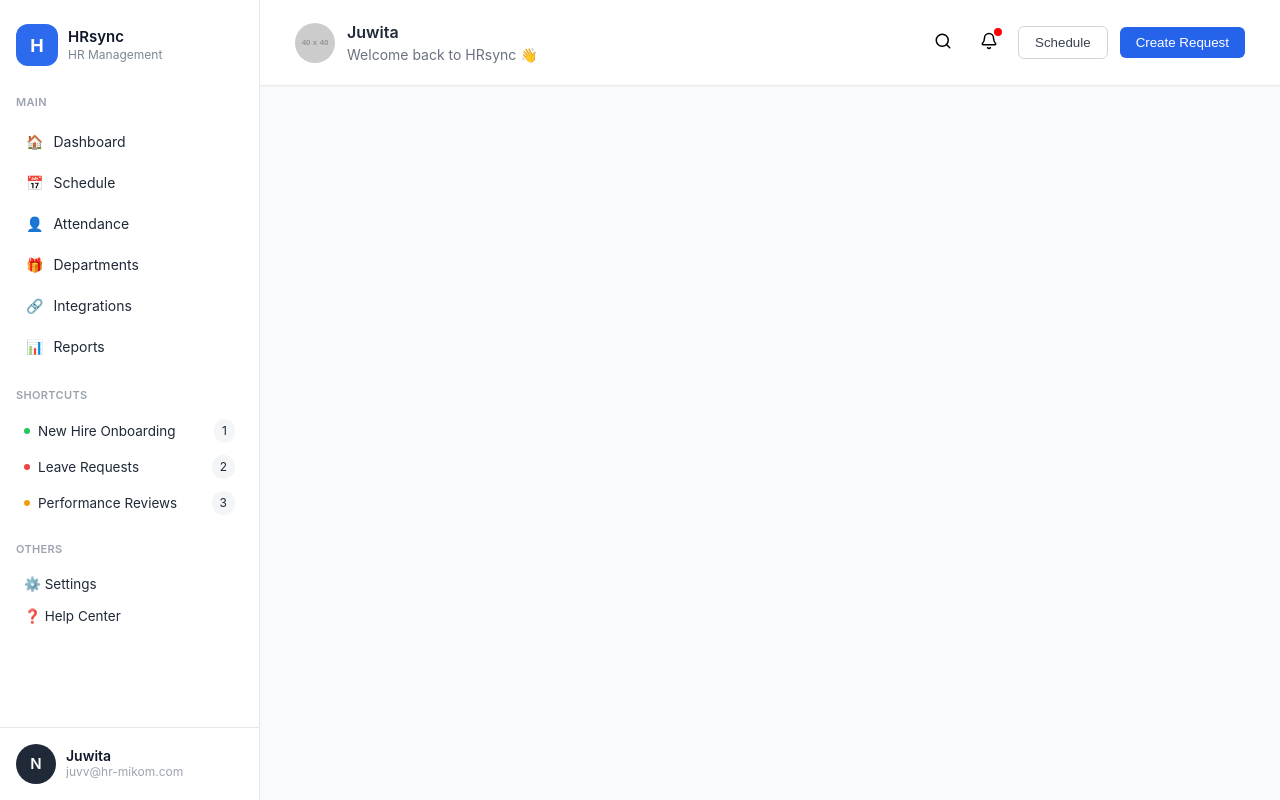
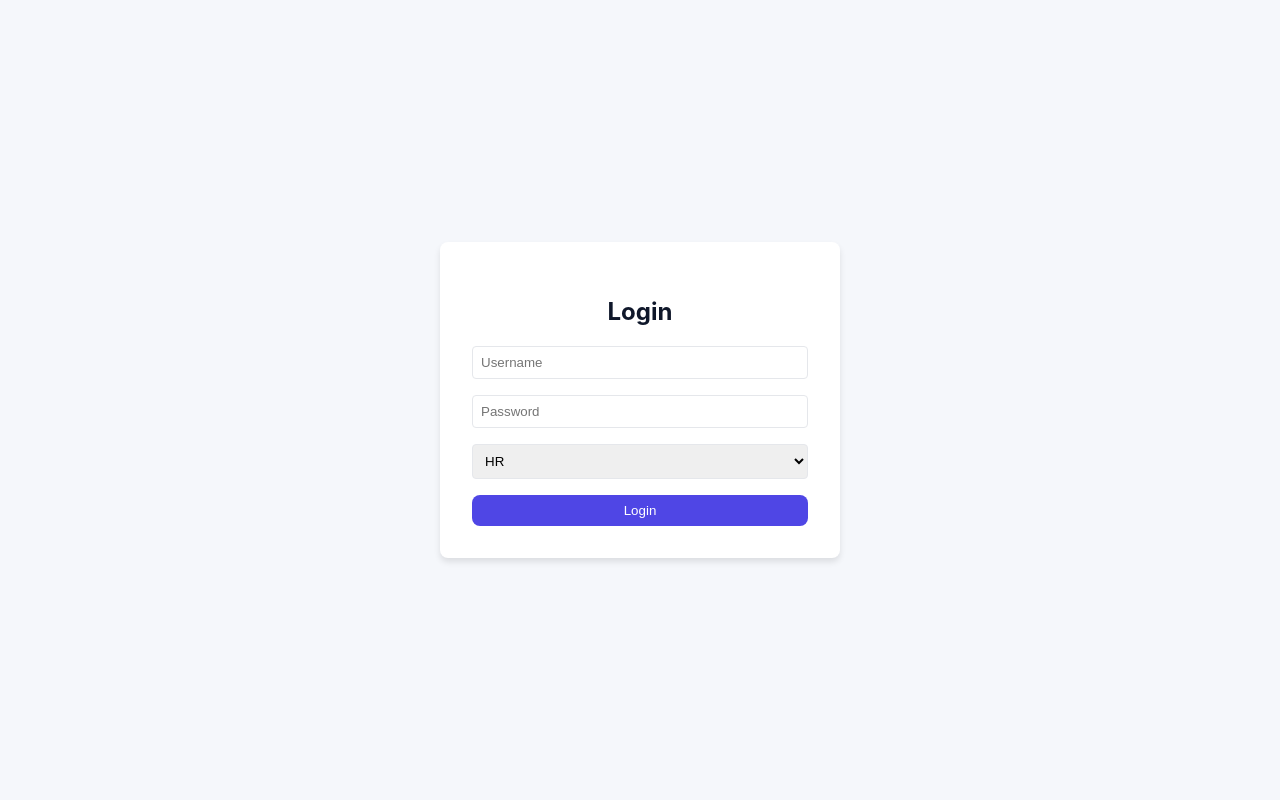
Before and after one commit to Jayanithi-R/hrwebsite, a React (Create React App) app: page /login in a window 1280 px wide. Built offline with nearby package versions, Linux system fonts and the light colour scheme.

Commit message:
favorites

```diff
--- a/src/App.js
+++ b/src/App.js
@@ -1,20 +1,36 @@
 import './App.css';
 import { Box } from '@mui/material';
-import { BrowserRouter as Router, Routes, Route } from 'react-router-dom';
-
+import { BrowserRouter as Router, Routes, Route, Navigate } from 'react-router-dom';
+import { useState } from 'react';
 // Components
+import Login from './components/loginpage';
 import Header from './components/header';
 import Sidebar from './components/sidebar';
 import Dashboard from './components/desktop';
 import Schedule from './components/schedule';
 import Attendance from './components/attendance';
-// import Departments from './components/departments';
-// import Integrations from './components/integrations';
-// import Reports from './components/reports';
+import ProtectedRoute from './components/ProtectedRoute';
+
+
+import { FavoritesProvider } from './components/favorites';
+
+
 
 function App() {
+  const [isLoggedIn, setIsLoggedIn] = useState(false);
+
   return (
     <Router>
+      <Routes>
+        {/* Login route */}
+        <Route path="/login" element={<Login setIsLoggedIn={setIsLoggedIn} />} />
+
+        {/* Protected dashboard layout */}
+        <Route
+          path="/*"
+          element={
+            <ProtectedRoute isLoggedIn={isLoggedIn}>
+              <FavoritesProvider>
               <Box sx={{ display: 'flex', minHeight: '100vh', backgroundColor: '#f9fafb' }}>
                 <Sidebar />
                 <Box sx={{ flexGrow: 1, marginLeft: '260px', display: 'flex', flexDirection: 'column' }}>
@@ -24,13 +40,17 @@ function App() {
                       <Route path="/" element={<Dashboard />} />
                       <Route path="/schedule" element={<Schedule />} />
                       <Route path="/attendance" element={<Attendance />} />
-              {/* <Route path="/departments" element={<Departments />} />
-              <Route path="/integrations" element={<Integrations />} />
-              <Route path="/reports" element={<Reports />} /> */}
+                      {/* Add more routes here */}
+                      <Route path="*" element={<Navigate to="/" />} />
                     </Routes>
                   </Box>
                 </Box>
               </Box>
+              </FavoritesProvider>
+            </ProtectedRoute>
+          }
+        />
+      </Routes>
     </Router>
   );
 }
--- /dev/null
+++ b/src/components/ProtectedRoute.jsx
@@ -0,0 +1,8 @@
+import { Navigate } from "react-router-dom";
+
+function ProtectedRoute({ isLoggedIn, children }) {
+  if (!isLoggedIn) return <Navigate to="/login" />;
+  return children;
+}
+
+export default ProtectedRoute;
--- /dev/null
+++ b/src/components/favorites.jsx
@@ -0,0 +1,41 @@
+import React, { createContext, useContext, useState, useEffect } from "react";
+
+const FavoritesContext = createContext();
+
+export const FavoritesProvider = ({ children }) => {
+  const [favorites, setFavorites] = useState(() => {
+    const saved = localStorage.getItem("favorites");
+    return saved ? JSON.parse(saved) : [
+      { label: "New Hire Onboarding", path: "/onboarding", color: "#22c55e", badge: 1 },
+      { label: "Leave Requests", path: "/leaves", color: "#ef4444", badge: 2 },
+      { label: "Performance Reviews", path: "/reviews", color: "#f59e0b", badge: 3 },
+    ];
+  });
+
+  // Persist to localStorage
+  useEffect(() => {
+    localStorage.setItem("favorites", JSON.stringify(favorites));
+  }, [favorites]);
+
+  const addFavorite = (label, path) => {
+    if (!label || !path) return;
+    const colors = ["#3b82f6", "#8b5cf6", "#f97316", "#22c55e", "#ef4444", "#f59e0b"];
+    const color = colors[Math.floor(Math.random() * colors.length)];
+    setFavorites((prev) => [
+      ...prev,
+      { label, path, color, badge: Math.floor(Math.random() * 5) + 1 },
+    ]);
+  };
+
+  const removeFavorite = (label) => {
+    setFavorites((prev) => prev.filter((f) => f.label !== label));
+  };
+
+  return (
+    <FavoritesContext.Provider value={{ favorites, addFavorite, removeFavorite }}>
+      {children}
+    </FavoritesContext.Provider>
+  );
+};
+
+export const useFavorites = () => useContext(FavoritesContext);
--- /dev/null
+++ b/src/components/loginpage.jsx
@@ -0,0 +1,82 @@
+// src/components/loginpage.jsx
+import { useState } from "react";
+import { useNavigate } from "react-router-dom";
+
+function Login({ setIsLoggedIn }) {
+  const [username, setUsername] = useState("");
+  const [password, setPassword] = useState("");
+  const [role, setRole] = useState("HR");
+  const [error, setError] = useState("");
+  const navigate = useNavigate();
+
+  const handleLogin = (e) => {
+    e.preventDefault();
+
+    const validCredentials = {
+      HR: { username: "hr_user", password: "hr_pass" },
+      Admin: { username: "admin_user", password: "admin_pass" },
+    };
+
+    const current = validCredentials[role];
+    if (current && username === current.username && password === current.password) {
+      setError("");
+      setIsLoggedIn(true); // update state in App.js
+      navigate(role === "HR" ? "/attendance" : "/desktop");
+    } else {
+      setError("Invalid username or password");
+    }
+  };
+
+  return (
+    <div style={{ minHeight: "100vh", display: "flex", justifyContent: "center", alignItems: "center" }}>
+      <div className="login-container" style={{
+        background: "#fff", padding: "2rem", borderRadius: "0.5rem",
+        boxShadow: "0 4px 6px rgba(0,0,0,0.1)", width: "400px"
+      }}>
+        <h2 style={{ textAlign: "center", marginBottom: "1rem" }}>Login</h2>
+        {error && <div style={{ color: "#dc2626", textAlign: "center", marginBottom: "1rem" }}>{error}</div>}
+        <form onSubmit={handleLogin} style={{ display: "flex", flexDirection: "column", gap: "1rem" }}>
+          <input
+            type="text"
+            value={username}
+            onChange={(e) => setUsername(e.target.value)}
+            placeholder="Username"
+            style={{ padding: "0.5rem", borderRadius: "0.25rem", border: "1px solid #e5e7eb" }}
+            required
+          />
+          <input
+            type="password"
+            value={password}
+            onChange={(e) => setPassword(e.target.value)}
+            placeholder="Password"
+            style={{ padding: "0.5rem", borderRadius: "0.25rem", border: "1px solid #e5e7eb" }}
+            required
+          />
+          <select
+            value={role}
+            onChange={(e) => setRole(e.target.value)}
+            style={{ padding: "0.5rem", borderRadius: "0.25rem", border: "1px solid #e5e7eb" }}
+          >
+            <option value="HR">HR</option>
+            <option value="Admin">Admin</option>
+          </select>
+          <button
+            type="submit"
+            style={{
+              background: "#4f46e5",
+              color: "#fff",
+              padding: "0.5rem 1rem",
+              borderRadius: "0.5rem",
+              cursor: "pointer",
+              border: "none"
+            }}
+          >
+            Login
+          </button>
+        </form>
+      </div>
+    </div>
+  );
+}
+
+export default Login;
--- a/src/components/sidebar.jsx
+++ b/src/components/sidebar.jsx
@@ -1,46 +1,76 @@
-import React from "react";
-import { NavLink } from "react-router-dom";
+import React, { useState } from "react";
+import { NavLink, useNavigate } from "react-router-dom";
 
-const Sidebar = () => {
+export default function Sidebar() {
+  const navigate = useNavigate();
+
+  // Favorites list
+  const [favorites, setFavorites] = useState([
+    { label: "New Hire Onboarding", path: "/onboarding", color: "#22c55e", badge: 1 },
+    { label: "Leave Requests", path: "/leaves", color: "#ef4444", badge: 2 },
+    { label: "Performance Reviews", path: "/reviews", color: "#f59e0b", badge: 3 },
+  ]);
+
+  // Add new favorite
+  const addFavorite = () => {
+    const label = prompt("Enter favorite name:");
+    const path = prompt("Enter path (e.g., /schedule):");
+    if (!label || !path) return;
+
+    const colors = ["#3b82f6", "#8b5cf6", "#f97316", "#22c55e", "#ef4444", "#f59e0b"];
+    const color = colors[Math.floor(Math.random() * colors.length)];
+
+    setFavorites([...favorites, { label, path, color, badge: Math.floor(Math.random() * 5) + 1 }]);
+  };
+
+  // Quick Add options
+  const quickAdd = (type) => {
+    if (type === "task") {
+      const title = prompt("Enter Task Title:");
+      if (!title) return alert("Task title required!");
+      // Navigate to schedule with task details (simulate passing)
+      navigate(`/schedule?addTask=${encodeURIComponent(title)}`);
+    } else if (type === "event") {
+      const eventTitle = prompt("Enter Event Title:");
+      if (!eventTitle) return alert("Event title required!");
+      navigate(`/schedule?addEvent=${encodeURIComponent(eventTitle)}`);
+    }
+  };
+
   const styles = {
     container: {
-      width: "260px",
+      width: 260,
       height: "100vh",
-      backgroundColor: "#fff",
+      background: "#fff",
       borderRight: "1px solid #e5e7eb",
       display: "flex",
       flexDirection: "column",
       justifyContent: "space-between",
-      fontFamily: "Inter, sans-serif",
       position: "fixed",
       left: 0,
       top: 0,
       zIndex: 100,
+      fontFamily: "Inter, sans-serif",
     },
-    top: { padding: "24px 16px" },
-    logoRow: {
-      display: "flex",
-      alignItems: "center",
-      gap: "10px",
-      marginBottom: "28px",
-    },
+    top: { padding: "24px 16px", overflowY: "auto" },
+    logoRow: { display: "flex", alignItems: "center", gap: 10, marginBottom: 28 },
     logoBox: {
-      width: "42px",
-      height: "42px",
-      borderRadius: "12px",
+      width: 42,
+      height: 42,
+      borderRadius: 12,
       background: "#2C6BED",
       display: "flex",
       alignItems: "center",
       justifyContent: "center",
       color: "#fff",
       fontWeight: "bold",
-      fontSize: "18px",
+      fontSize: 18,
     },
     brand: { lineHeight: 1.3 },
-    brandName: { fontWeight: 600, fontSize: "15px" },
-    brandSub: { fontSize: "12px", color: "#7b8794" },
+    brandName: { fontWeight: 600, fontSize: 15 },
+    brandSub: { fontSize: 12, color: "#7b8794" },
     sectionTitle: {
-      fontSize: "11px",
+      fontSize: 11,
       fontWeight: 600,
       color: "#9ca3af",
       margin: "20px 0 10px",
@@ -49,29 +79,29 @@ const Sidebar = () => {
     navItem: (active = false) => ({
       display: "flex",
       alignItems: "center",
-      gap: "10px",
+      gap: 10,
       padding: "10px 10px",
-      borderRadius: "8px",
-      fontSize: "14px",
+      borderRadius: 8,
+      fontSize: 14,
       color: active ? "#fff" : "#1f2937",
       backgroundColor: active ? "#2C6BED" : "transparent",
-      cursor: "pointer",
+      textDecoration: "none",
       transition: "0.2s",
-      textDecoration: "none",
     }),
     shortcutItem: {
       display: "flex",
       alignItems: "center",
-      gap: "8px",
+      gap: 8,
       padding: "6px 8px",
-      borderRadius: "6px",
+      borderRadius: 6,
       cursor: "pointer",
-      fontSize: "13.5px",
+      fontSize: 13.5,
       color: "#1f2937",
+      textDecoration: "none",
     },
     shortcutDot: (color) => ({
-      width: "6px",
-      height: "6px",
+      width: 6,
+      height: 6,
       borderRadius: "50%",
       backgroundColor: color,
     }),
@@ -80,20 +110,50 @@ const Sidebar = () => {
       backgroundColor: "#f4f5f7",
       borderRadius: "999px",
       padding: "3px 8px",
-      fontSize: "12px",
+      fontSize: 12,
+    },
+    addButton: {
+      width: "100%",
+      marginTop: 8,
+      padding: "6px 0",
+      backgroundColor: "#2C6BED",
+      color: "#fff",
+      border: "none",
+      borderRadius: 6,
+      cursor: "pointer",
+      fontSize: 13,
+    },
+    quickActions: {
+      display: "flex",
+      flexDirection: "column",
+      gap: 6,
+      marginTop: 8,
+    },
+    quickButton: {
+      background: "#f3f4f6",
+      border: "none",
+      borderRadius: 6,
+      padding: "6px 8px",
+      cursor: "pointer",
+      fontSize: 13,
+      textAlign: "left",
+      transition: "0.2s",
+    },
+    quickButtonHover: {
+      background: "#e5e7eb",
     },
     bottom: {
-      padding: "16px",
+      padding: 16,
       borderTop: "1px solid #e5e7eb",
     },
     userRow: {
       display: "flex",
       alignItems: "center",
-      gap: "10px",
+      gap: 10,
     },
     avatar: {
-      width: "40px",
-      height: "40px",
+      width: 40,
+      height: 40,
       borderRadius: "50%",
       backgroundColor: "#1f2937",
       color: "#fff",
@@ -101,19 +161,16 @@ const Sidebar = () => {
       alignItems: "center",
       justifyContent: "center",
       fontWeight: "600",
-      fontSize: "15px",
+      fontSize: 15,
     },
-    userInfo: { lineHeight: 1.2 },
-    userName: { fontSize: "14px", fontWeight: 600 },
-    userEmail: { fontSize: "12px", color: "#9ca3af" },
+    userName: { fontSize: 14, fontWeight: 600 },
+    userEmail: { fontSize: 12, color: "#9ca3af" },
   };
 
   const menu = [
     { name: "Dashboard", icon: "🏠", path: "/" },
     { name: "Schedule", icon: "📅", path: "/schedule" },
     { name: "Attendance", icon: "👤", path: "/attendance" },
-    { name: "Departments", icon: "🎁", path: "/departments" },
-    { name: "Integrations", icon: "🔗", path: "/integrations" },
     { name: "Reports", icon: "📊", path: "/reports" },
   ];
 
@@ -129,40 +186,35 @@ const Sidebar = () => {
           </div>
         </div>
 
-        {/* Main Navigation */}
+        {/* Main */}
         <div style={styles.sectionTitle}>MAIN</div>
-        <div>
-          {menu.map((item) => (
-            <NavLink
-              key={item.name}
-              to={item.path}
-              style={({ isActive }) => styles.navItem(isActive)}
-            >
-              <span>{item.icon}</span>
-              <span>{item.name}</span>
-            </NavLink>
-          ))}
-        </div>
+        {menu.map((item) => (
+          <NavLink key={item.name} to={item.path} style={({ isActive }) => styles.navItem(isActive)}>
+            <span>{item.icon}</span>
+            <span>{item.name}</span>
+          </NavLink>
+        ))}
 
-        {/* Shortcuts */}
-        <div style={styles.sectionTitle}>SHORTCUTS</div>
-        <div>
-          <div style={styles.shortcutItem}>
-            <div style={styles.shortcutDot("#22c55e")}></div>
-            New Hire Onboarding
-            <div style={styles.shortcutBadge}>1</div>
-          </div>
-          <div style={styles.shortcutItem}>
-            <div style={styles.shortcutDot("#ef4444")}></div>
-            Leave Requests
-            <div style={styles.shortcutBadge}>2</div>
-          </div>
-          <div style={styles.shortcutItem}>
-            <div style={styles.shortcutDot("#f59e0b")}></div>
-            Performance Reviews
-            <div style={styles.shortcutBadge}>3</div>
-          </div>
-        </div>
+        {/* Favorites */}
+        <div style={styles.sectionTitle}>FAVORITES</div>
+        {favorites.map((item, i) => (
+          <NavLink
+            key={i}
+            to={item.path}
+            style={({ isActive }) => ({
+              ...styles.shortcutItem,
+              backgroundColor: isActive ? "#e0f2fe" : "transparent",
+              marginBottom: 8,
+            })}
+          >
+            <div style={styles.shortcutDot(item.color)} />
+            {item.label}
+            {item.badge && <div style={styles.shortcutBadge}>{item.badge}</div>}
+          </NavLink>
+        ))}
+        <button style={styles.addButton} onClick={addFavorite}>
+          + Add Favorite
+        </button>
 
         {/* Others */}
         <div style={styles.sectionTitle}>OTHERS</div>
@@ -176,7 +228,7 @@ const Sidebar = () => {
       <div style={styles.bottom}>
         <div style={styles.userRow}>
           <div style={styles.avatar}>N</div>
-          <div style={styles.userInfo}>
+          <div>
             <div style={styles.userName}>Juwita</div>
             <div style={styles.userEmail}>juvv@hr-mikom.com</div>
           </div>
@@ -184,6 +236,4 @@ const Sidebar = () => {
       </div>
     </div>
   );
-};
-
-export default Sidebar;
+}
```
Lines whose indentation alone changed are shown as unchanged.
